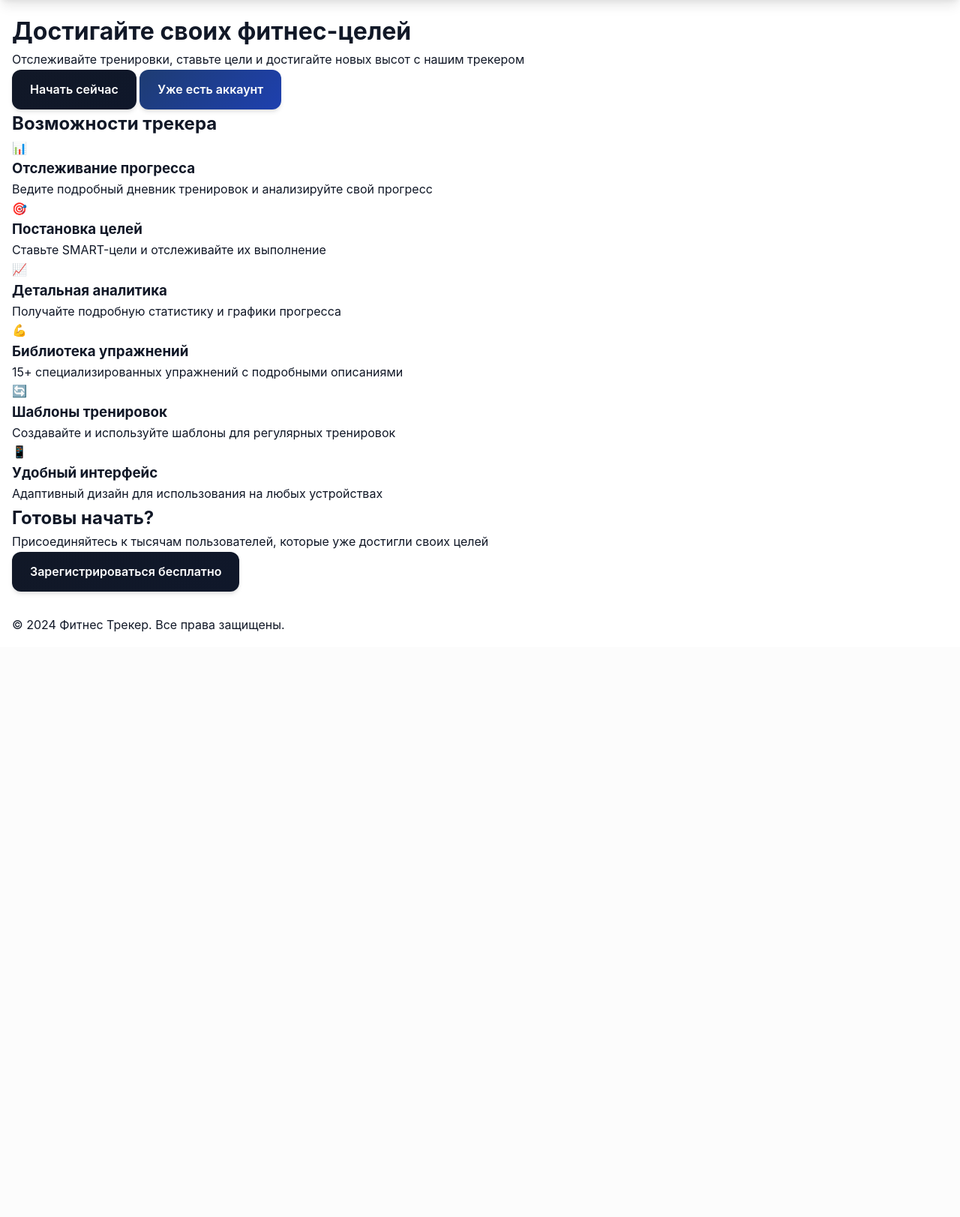
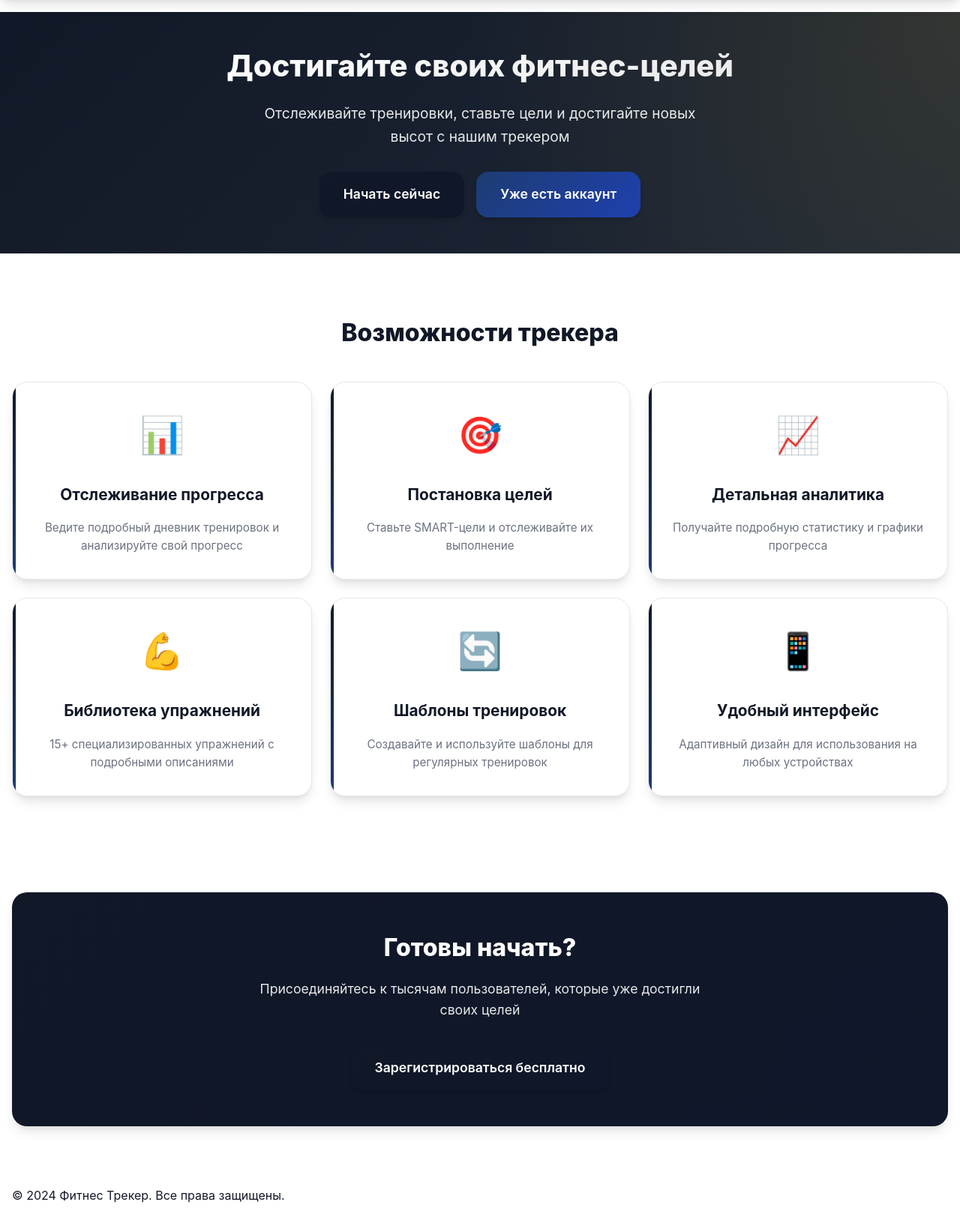
Before and after one commit to Unimb1/fitness_tracker, a Flask app: page / in a window 1280 px wide. Shown: the part 68-1691 px from the top of the page at 75% size. Before the commit the page ends 911 px from the top, so only its background shows below. Run offline with Flask 3, Linux system fonts and the light colour scheme.

Commit message:
Update index.html
Signed-off-by: Unimb1 <126852386+Unimb1@users.noreply.github.com>

```diff
--- a/templates/index.html
+++ b/templates/index.html
@@ -5,6 +5,218 @@
     <meta name="viewport" content="width=device-width, initial-scale=1.0">
     <title>Фитнес Трекер - Главная</title>
     <link rel="stylesheet" href="{{ url_for('static', filename='style.css') }}">
+    <style>
+        /* Дополнительные стили для главной страницы */
+        .hero-section {
+            background: linear-gradient(135deg, var(--dark-bg) 0%, var(--dark-surface) 100%);
+            color: white;
+            padding: 3rem 1rem;
+            text-align: center;
+            margin: 0 -1rem 2rem;
+            position: relative;
+            overflow: hidden;
+        }
+
+        .hero-section::before {
+            content: '';
+            position: absolute;
+            top: 0;
+            left: 0;
+            right: 0;
+            bottom: 0;
+            background: radial-gradient(circle at top right, rgba(251, 191, 36, 0.1), transparent 50%);
+            pointer-events: none;
+        }
+
+        .hero-content {
+            max-width: 800px;
+            margin: 0 auto;
+            position: relative;
+            z-index: 1;
+        }
+
+        .hero-content h1 {
+            font-size: 2.5rem;
+            font-weight: 800;
+            margin-bottom: 1.5rem;
+            line-height: 1.2;
+            background: linear-gradient(135deg, #ffffff, rgba(255, 255, 255, 0.9));
+            -webkit-background-clip: text;
+            -webkit-text-fill-color: transparent;
+            background-clip: text;
+        }
+
+        .hero-content p {
+            font-size: 1.2rem;
+            margin-bottom: 2rem;
+            opacity: 0.9;
+            line-height: 1.6;
+            max-width: 600px;
+            margin-left: auto;
+            margin-right: auto;
+        }
+
+        .hero-actions {
+            display: flex;
+            gap: 1rem;
+            justify-content: center;
+            flex-wrap: wrap;
+            margin-top: 2rem;
+        }
+
+        .btn-large {
+            padding: 1rem 2rem;
+            font-size: 1.1rem;
+            min-height: 60px;
+            border-radius: var(--radius-lg);
+        }
+
+        .features-section {
+            padding: 3rem 0;
+            margin-bottom: 2rem;
+        }
+
+        .features-section h2 {
+            text-align: center;
+            font-size: 2rem;
+            font-weight: 800;
+            margin-bottom: 2.5rem;
+            color: var(--text-primary);
+        }
+
+        .features-grid {
+            display: grid;
+            grid-template-columns: repeat(auto-fit, minmax(300px, 1fr));
+            gap: 1.5rem;
+            margin-bottom: 2rem;
+        }
+
+        .feature-card {
+            background: var(--card-bg);
+            padding: 2rem 1.5rem;
+            border-radius: var(--radius-xl);
+            box-shadow: var(--shadow-lg);
+            text-align: center;
+            transition: var(--transition);
+            border: 1px solid var(--border-color);
+            position: relative;
+            overflow: hidden;
+        }
+
+        .feature-card::before {
+            content: '';
+            position: absolute;
+            top: 0;
+            left: 0;
+            width: 4px;
+            height: 100%;
+            background: linear-gradient(135deg, var(--primary-color), var(--secondary-color));
+            transition: var(--transition);
+        }
+
+        .feature-card:active {
+            transform: scale(0.98);
+            box-shadow: var(--shadow-md);
+        }
+
+        .feature-icon {
+            font-size: 3rem;
+            margin-bottom: 1.5rem;
+            display: block;
+        }
+
+        .feature-card h3 {
+            font-size: 1.3rem;
+            font-weight: 700;
+            margin-bottom: 1rem;
+            color: var(--text-primary);
+        }
+
+        .feature-card p {
+            color: var(--text-secondary);
+            line-height: 1.6;
+            font-size: 0.95rem;
+        }
+
+        .cta-section {
+            background: linear-gradient(135deg, var(--primary-color), var(--primary-dark));
+            color: white;
+            padding: 3rem 1rem;
+            text-align: center;
+            border-radius: var(--radius-xl);
+            margin: 3rem 0;
+            box-shadow: var(--shadow-lg);
+        }
+
+        .cta-section h2 {
+            font-size: 2rem;
+            font-weight: 800;
+            margin-bottom: 1rem;
+        }
+
+        .cta-section p {
+            font-size: 1.1rem;
+            margin-bottom: 2rem;
+            opacity: 0.9;
+            max-width: 600px;
+            margin-left: auto;
+            margin-right: auto;
+        }
+
+        /* Адаптивность для мобильных */
+        @media (max-width: 768px) {
+            .hero-content h1 {
+                font-size: 2rem;
+            }
+
+            .hero-content p {
+                font-size: 1.1rem;
+            }
+
+            .hero-actions {
+                flex-direction: column;
+                align-items: center;
+            }
+
+            .hero-actions a {
+                width: 100%;
+                max-width: 300px;
+            }
+
+            .features-grid {
+                grid-template-columns: 1fr;
+                gap: 1rem;
+            }
+
+            .feature-card {
+                padding: 1.5rem 1rem;
+            }
+
+            .cta-section {
+                padding: 2rem 1rem;
+                margin: 2rem 0;
+            }
+
+            .cta-section h2 {
+                font-size: 1.75rem;
+            }
+        }
+
+        @media (max-width: 480px) {
+            .hero-section {
+                padding: 2rem 1rem;
+            }
+
+            .hero-content h1 {
+                font-size: 1.75rem;
+            }
+
+            .features-section h2,
+            .cta-section h2 {
+                font-size: 1.5rem;
+            }
+        }
+    </style>
 </head>
 <body>
     <nav class="navbar">
@@ -24,7 +236,7 @@
                 <p>Отслеживайте тренировки, ставьте цели и достигайте новых высот с нашим трекером</p>
                 <div class="hero-actions">
                     <a href="{{ url_for('register') }}" class="btn-primary btn-large">Начать сейчас</a>
-                    <a href="{{ url_for('login') }}" class="btn-secondary">Уже есть аккаунт</a>
+                    <a href="{{ url_for('login') }}" class="btn-secondary btn-large">Уже есть аккаунт</a>
                 </div>
             </div>
         </div>
```
